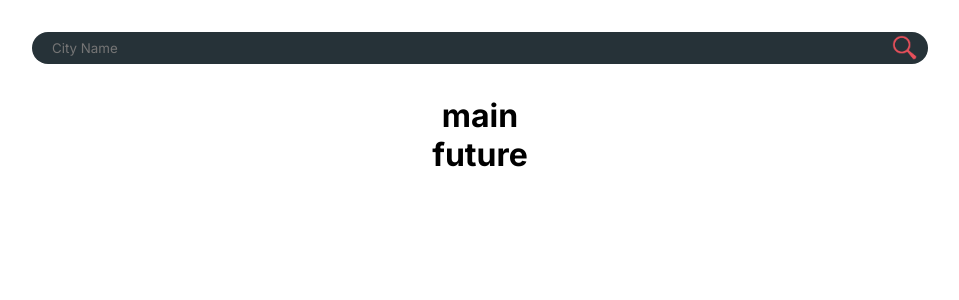
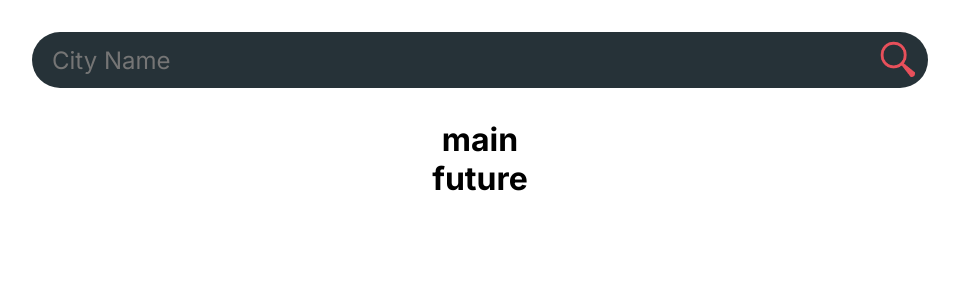
Before and after one commit to MohammadSoleimanikia/weather-app, a React (Create React App) app: page / in a window 1280 px wide. Shown: the top 300 px of the page, without its empty margins (160-1119 px from the left). Built offline with nearby package versions, Linux system fonts and the light colour scheme.

Commit message:
search bar size

```diff
--- a/src/App.css
+++ b/src/App.css
@@ -23,16 +23,18 @@
 .search-box
 {
   padding-left:20px;
-  height: 2rem;
+  height: 3.5rem;
   width: 100%;
   background-color: #263238;
   color:white;
+  font-size: 1.5rem;
   border:none;
   border-radius: 50px;
+
 }
 .search-icon{
   margin-right: 10px;
-  height: 80%;
+  height: 70%;
   position: absolute;
   right: 0;
 }
```
